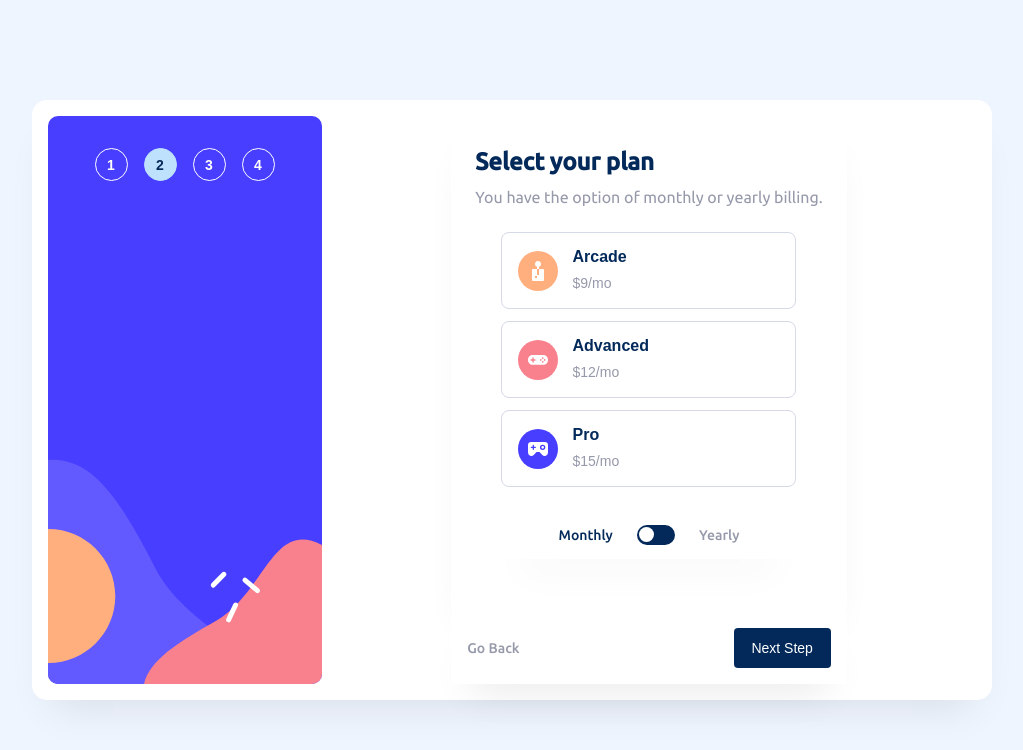
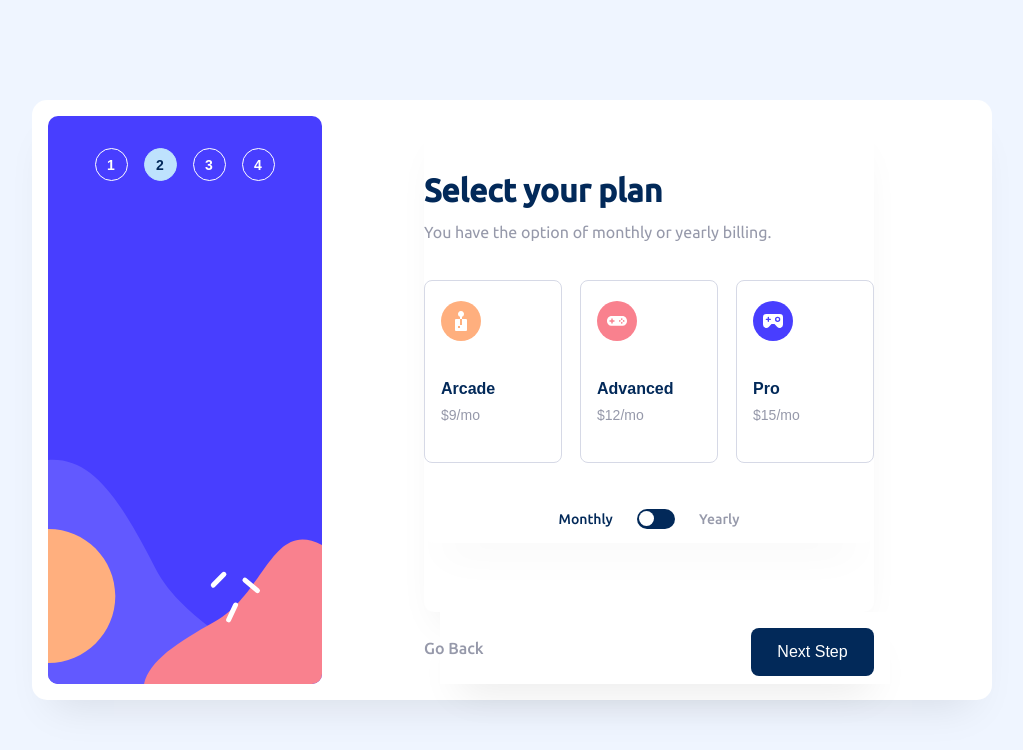
Before and after one commit to AlexanderGrigoryan/Multi-step-form, a React (Vite) app: page /plan in a window 1280 px wide. Shown: the top 750 px of the page, without its empty margins (128-1151 px from the left). Built offline with nearby package versions, Linux system fonts and the light colour scheme.

Commit message:
make Plan page fully responsive on desctop resolution and lower

```diff
--- a/src/components/Toggle.tsx
+++ b/src/components/Toggle.tsx
@@ -34,7 +34,8 @@ function Toggle(props: ToggleProps) {
 export default Toggle;
 
 const Container = styled.div`
-  width: 295px;
+  min-width: 295px;
+  width: 100%;
   height: 48px;
   border-radius: 10px;
   background: #ffffff;
--- a/src/pages/PersonalInfo.tsx
+++ b/src/pages/PersonalInfo.tsx
@@ -1,3 +1,9 @@
+import styled, { css } from "styled-components";
+import { FormTypes } from "../types";
+import { Link } from "react-router-dom";
+import { useEffect } from "react";
+import { useNavigate } from "react-router-dom";
+import { useFormStore } from "../stores/useFormStore";
 import {
   FieldErrors,
   SubmitHandler,
@@ -5,12 +11,6 @@ import {
   UseFormRegister,
   UseFormSetValue,
 } from "react-hook-form";
-import styled, { css } from "styled-components";
-import { Link } from "react-router-dom";
-import { useNavigate } from "react-router-dom";
-import { FormTypes } from "../types";
-import { useEffect } from "react";
-import { useFormStore } from "../stores/useFormStore";
 
 interface PersonalInfoProps {
   pathname: string;
@@ -307,6 +307,7 @@ const NextButton = styled.button`
     width: 123px;
     height: 48px;
     border-radius: 8px;
+    font-size: 16px;
   }
 
   &:hover {
--- a/src/pages/Plan.tsx
+++ b/src/pages/Plan.tsx
@@ -1,8 +1,8 @@
-import { Link } from "react-router-dom";
 import styled, { css } from "styled-components";
+import planCategories from "../data/planCategories.json";
 import Toggle from "../components/Toggle";
 import useButtonStore from "../stores/useButtonStore";
-import planCategories from "../data/planCategories.json";
+import { Link } from "react-router-dom";
 
 interface PlanProps {
   isChecked: boolean;
@@ -83,6 +83,10 @@ const Container = styled.div`
   flex-direction: column;
   align-items: center;
   position: relative;
+
+  @media screen and (min-width: 1024px) {
+    max-width: 450px;
+  }
 `;
 
 interface ContentProps {
@@ -98,6 +102,10 @@ const Content = styled.div(
     box-shadow: 0px 25px 40px -20px rgba(0, 0, 0, 0.1);
     background: #ffffff;
     padding: 32px 24px;
+
+    @media screen and (min-width: 1024px) {
+      padding: 56px 0 0 0;
+    }
   `
 );
 
@@ -106,6 +114,11 @@ const Title = styled.h1`
   font-weight: 700;
   margin-bottom: 9px;
   color: #022959;
+
+  @media screen and (min-width: 1024px) {
+    font-size: 32px;
+    margin-bottom: 11px;
+  }
 `;
 
 const Text = styled.p`
@@ -120,6 +133,10 @@ const ChoosePlan = styled.div`
   flex-direction: column;
   align-items: center;
   row-gap: 24px;
+
+  @media screen and (min-width: 1024px) {
+    row-gap: 32px;
+  }
 `;
 
 const Buttons = styled.div`
@@ -127,6 +144,12 @@ const Buttons = styled.div`
   flex-direction: column;
   row-gap: 12px;
   margin-top: 22px;
+
+  @media screen and (min-width: 1024px) {
+    flex-direction: row;
+    column-gap: 18px;
+    margin-top: 35px;
+  }
 `;
 
 interface ButtonProps {
@@ -147,6 +170,16 @@ const Button = styled.button(
     column-gap: 14px;
     border: ${props.active ? "1px solid #483EFF" : "1px solid #d6d9e6"};
     background: #ffffff;
+
+    @media screen and (min-width: 1024px) {
+      min-width: 138px;
+      max-width: 138px;
+      height: 183px;
+      flex-direction: column;
+      row-gap: 39px;
+      align-items: baseline;
+      padding: 20px 16px;
+    }
   `
 );
 
@@ -179,6 +212,10 @@ const Discount = styled.p`
   line-height: 20px;
   color: #022959;
   margin-top: -4px;
+
+  @media screen and (min-width: 1024px) {
+    margin-top: 0;
+  }
 `;
 
 const NextStepContainer = styled.div`
@@ -193,6 +230,12 @@ const NextStepContainer = styled.div`
   box-shadow: 0px 25px 40px -20px rgba(0, 0, 0, 0.1);
   position: absolute;
   bottom: 0;
+
+  @media screen and (min-width: 1024px) {
+    position: relative;
+    padding: 16px 0;
+    left: 16px;
+  }
 `;
 
 const BackLink = styled(Link)`
@@ -200,6 +243,16 @@ const BackLink = styled(Link)`
   font-weight: 500;
   color: #9699aa;
   text-decoration: none;
+  transition: all ease 0.3s;
+
+  @media screen and (min-width: 1024px) {
+    margin: -16px;
+    font-size: 16px;
+  }
+
+  &:hover {
+    color: #022959;
+  }
 `;
 
 const NextLink = styled(Link)`
@@ -218,4 +271,16 @@ const NextButton = styled.button`
   font-size: 14px;
   font-weight: 500;
   color: #ffffff;
+  transition: all ease 0.3;
+
+  @media screen and (min-width: 1024px) {
+    width: 123px;
+    height: 48px;
+    border-radius: 8px;
+    font-size: 16px;
+  }
+
+  &:hover {
+    background: #164a8a;
+  }
 `;
```
